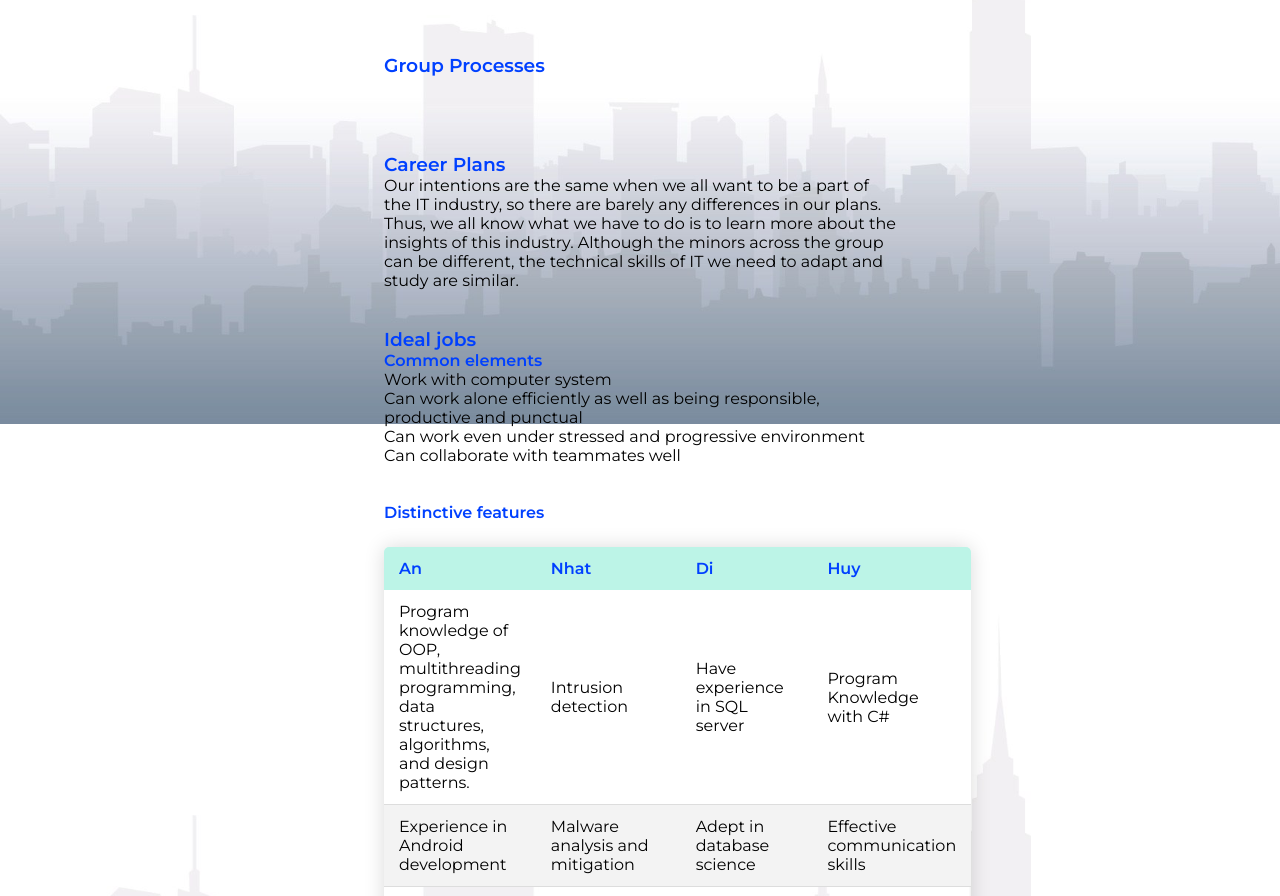
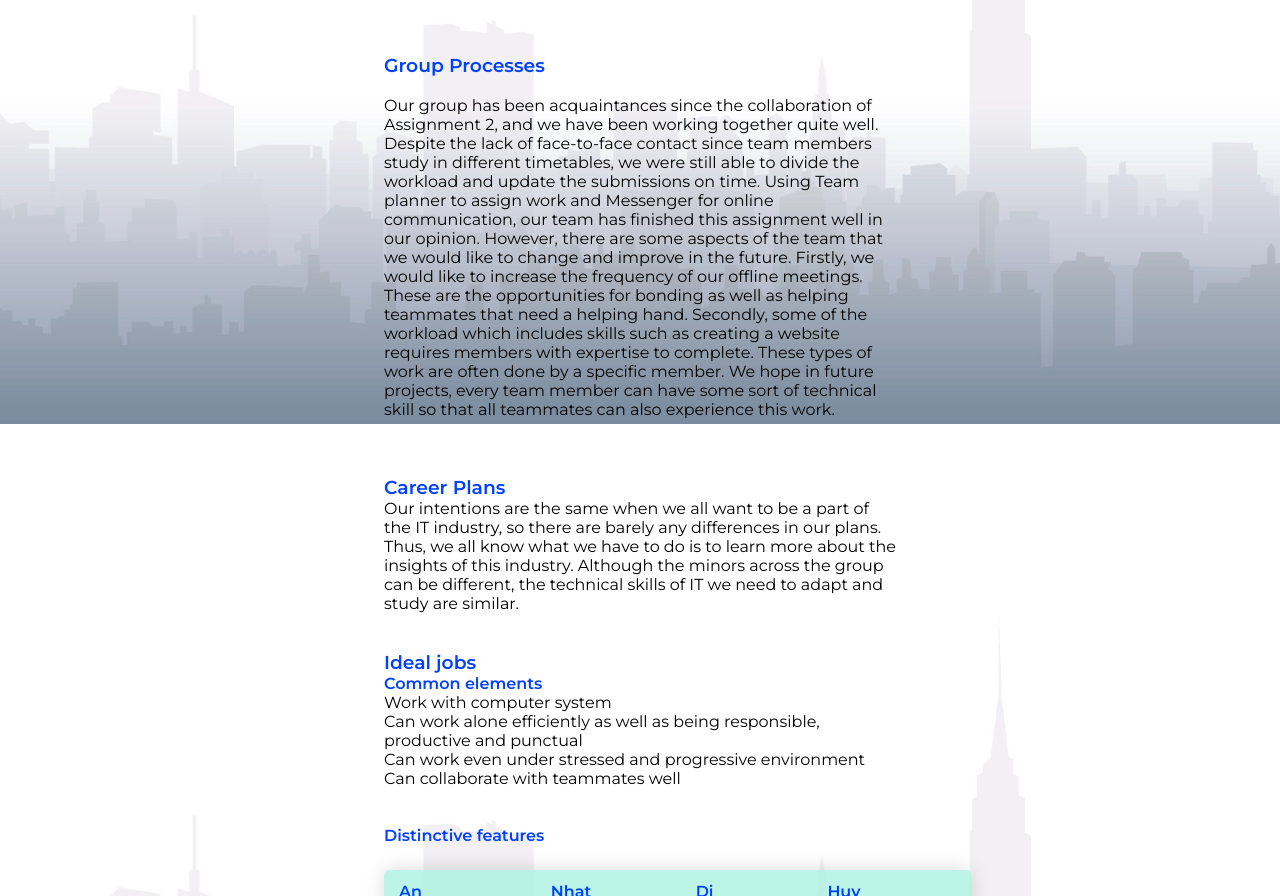
Before and after one commit to nhattran1206/A3-Our-IT-Project, a plain HTML site: page team_profile.html in a window 1280 px wide. Shown: the part 1976-2872 px from the top of the page. Drawn offline with Linux system fonts and the light colour scheme.

Commit message:
Update team_profile.html

```diff
--- a/team_profile.html
+++ b/team_profile.html
@@ -81,7 +81,8 @@
     </div>
     <h3>Group Processes</h3>
     <br>
-    <p></p><br><br><br>
+    <p>Our group has been acquaintances since the collaboration of Assignment 2, and we have been working together quite well. Despite the lack of face-to-face contact since team members study in different timetables, we were still able to divide the workload and update the submissions on time. Using Team planner to assign work and Messenger for online communication, our team has finished this assignment well in our opinion. However, there are some aspects of the team that we would like to change and improve in the future. Firstly, we would like to increase the frequency of our offline meetings. These are the opportunities for bonding as well as helping teammates that need a helping hand. Secondly, some of the workload which includes skills such as creating a website requires members with expertise to complete. These types of work are often done by a specific member. We hope in future projects, every team member can have some sort of technical skill so that all teammates can also experience this work.
+    </p><br><br><br>
     <h3>Career Plans</h3>
     <p>
       Our intentions are the same when we all want to be a part of the IT industry, so there are barely any differences in our plans. Thus, we all know what we have to do is to learn more about the insights of this industry. Although the minors across the group can be different, the technical skills of IT we need to adapt and study are similar.
```
